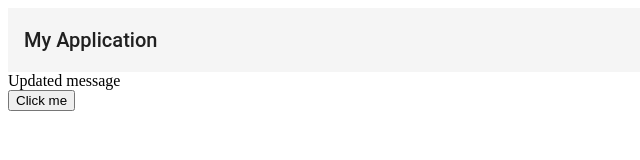
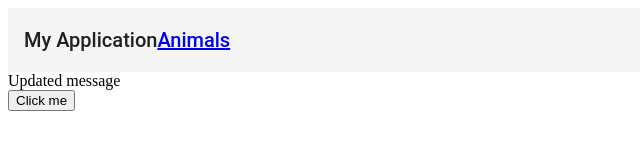
Before and after one commit to PierceMor/animal-shelter-adoption, an Angular app: page / in a window 1280 px wide. Shown: the top 160 px of the page, without its empty margins (0-640 px from the left). Built offline with nearby package versions, Linux system fonts and the light colour scheme.

Commit message:
added routes file

```diff
--- a/src/app/app.component.html
+++ b/src/app/app.component.html
@@ -1,2 +1,2 @@
 <app-navbar></app-navbar>
-<app-landing-page></app-landing-page>
+<router-outlet></router-outlet>
--- a/src/app/app.module.ts
+++ b/src/app/app.module.ts
@@ -1,6 +1,9 @@
 import { BrowserModule } from '@angular/platform-browser';
 import {BrowserAnimationsModule} from '@angular/platform-browser/animations';
+import { BrowserAnimationsModule } from '@angular/platform-browser/animations';
 import { NgModule } from '@angular/core';
+import { RouterModule, Routes } from '@angular/router';
+import { appRoutes } from './app.routes';
 
 import { MatToolbarModule } from '@angular/material/toolbar';
 
@@ -17,7 +20,11 @@ import { LandingPageComponent } from './components/landing-page/landing-page.com
   imports: [
     BrowserModule,
     BrowserAnimationsModule,
-    MatToolbarModule
+    MatToolbarModule,
+    RouterModule.forRoot(
+      appRoutes,
+      { enableTracing: true } // <-- debugging purposes only
+    )
   ],
   providers: [],
   bootstrap: [AppComponent]
--- /dev/null
+++ b/src/app/app.routes.ts
@@ -0,0 +1,9 @@
+import { Routes } from '@angular/router';
+
+import { AnimalCardComponent } from './components/animal-card/animal-card.component';
+import { LandingPageComponent } from './components/landing-page/landing-page.component';
+
+export const appRoutes: Routes = [
+    { path: '', component: LandingPageComponent },
+    { path: 'animals', component: AnimalCardComponent }
+];
--- a/src/app/components/navbar/navbar.component.html
+++ b/src/app/components/navbar/navbar.component.html
@@ -1,3 +1,6 @@
 <mat-toolbar>
   <span>My Application</span>
+  <nav>
+    <a routerLink="animals" routerLinkActive="active">Animals</a>
+  </nav>
 </mat-toolbar>
```
